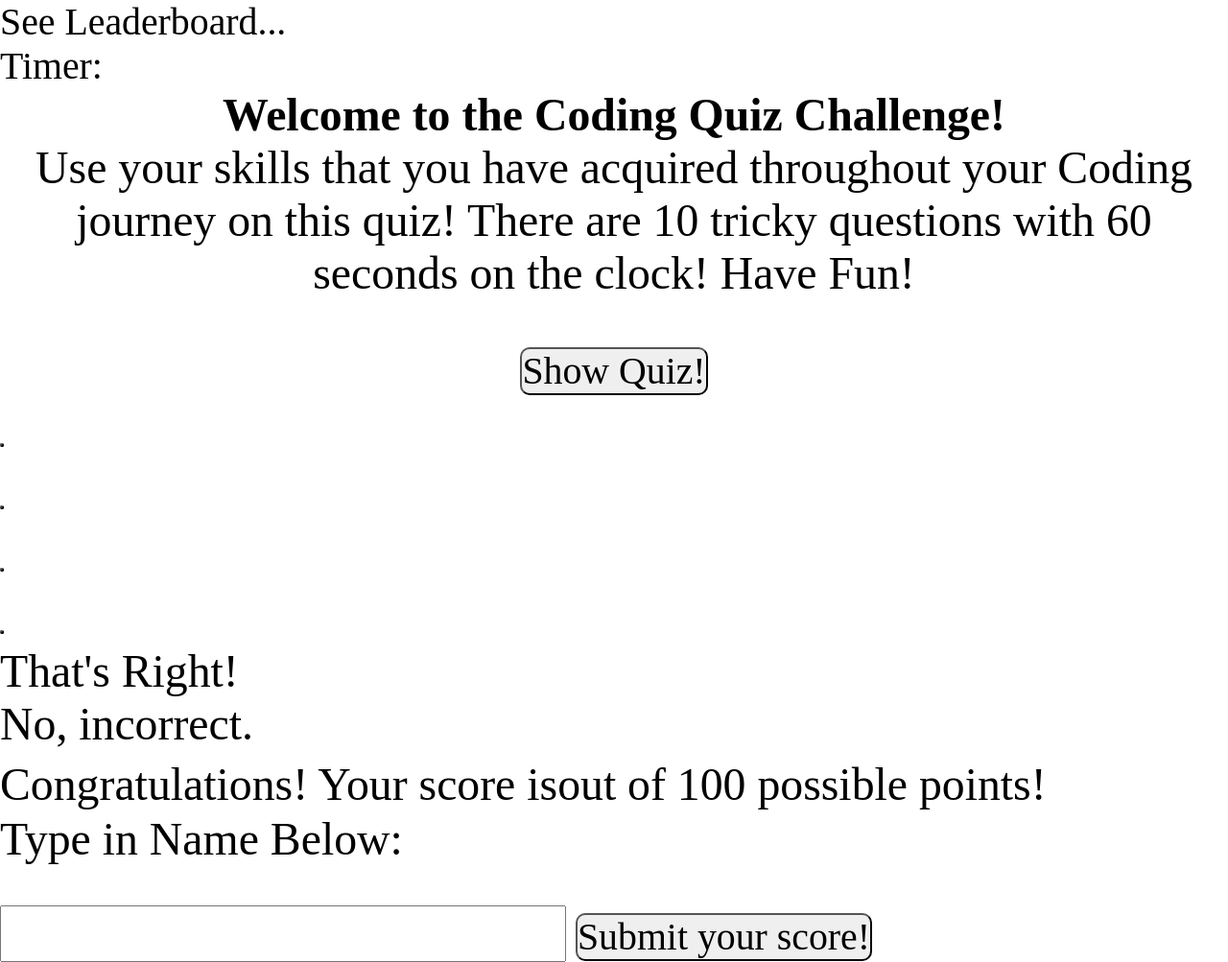
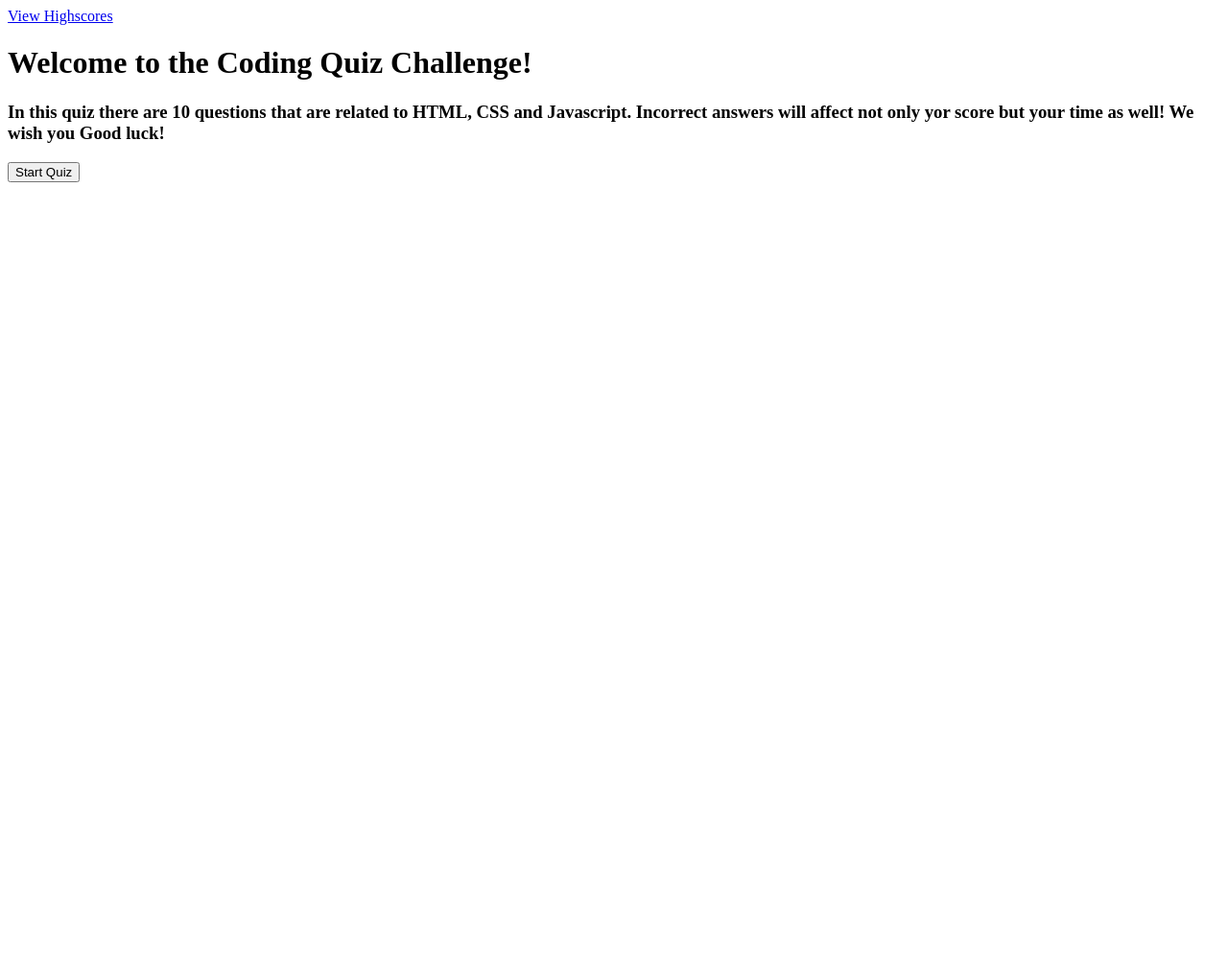
Before and after one commit to Lukiangelxd/Coding_Quiz_Challenge, a plain HTML site: page index.html in a window 1280 px wide. Shown: the whole page at 96% size. After the commit the page ends 800 px from the top, so only its background shows below. Drawn offline with Linux system fonts and the light colour scheme.

Commit message:
Update index.html

```diff
--- a/index.html
+++ b/index.html
@@ -1,65 +1,38 @@
 <!DOCTYPE html>
-<html lang="en-US">
+<html lang="en">
+<!--Front page html of the quiz-->
+<head>
+    <meta charset="UTF-8">
+    <meta name="viewport" content="width=device-width, initial-scale=1.0">
+    <meta http-equiv="X-UA-Compatible" content="ie=edge">
 
-<!--Title and Head Section-->
-<head>
-    <meta charset="UTF-8" />
-    <meta name = "viewport" content = "width=device-width, initial-scale=1"/>
-    <Title>Coding Quiz Challenge</Title>
-    <link rel = "stylesheet" href = "assets/css/reset.css" />
-    <link rel = "stylesheet" href = "assets/css/style.css" />
-
+    <link rel="stylesheet" type="CSS" href="assets/css/style.css">
+    <title>The Coding Quiz Challenge</title>
 </head>
 
 <body>
-    <header>
-<!--There is a Timer that will count down from 60 once the quiz starts-->
-<!--The oneclick will take user to see the Leaderboard from localStorage-->
-    <nav>
-        <a oneclick = "showleaderboard()">See Leaderboard...</a>
-        <div id="timer">Timer:</div>
-    </nav>
-    </header>
+    <!-- Link to highscores page -->
+    <a href="HighScores.html" id="viewhighscore">View Highscores</a>
+    <!-- This is a wrapper to bring the quiz down to be a bit centered-->
+    <div id="wrapper">
+        <!--Timer-->
+        <div id="currentTime"></div>
+        <!-- Div for quiz content -->
+        <div id="questionsDiv">
+            <h1>Welcome to the Coding Quiz Challenge!</h1>
+            <h3>In this quiz there are 10 questions that are related to HTML, CSS and Javascript. Incorrect answers will affect not only yor score but your time as well! We wish you Good luck!</h3>
+            <ul id="choicesUl"></ul>
+            <!-- Buttons -->
+            <button id="startTime">Start Quiz</button>
+        </div>
 
-    <main>
-<!--Introduction Page before the Quiz-->
-        <section>
-        <div class ="front-page">
-            <h1>Welcome to the Coding Quiz Challenge!</h1>
-           <p>Use your skills that you have acquired throughout your Coding journey on this quiz! There are 10 tricky questions with 60 seconds on the clock! Have Fun!</p>
-           <button id = "showQuizbtn">Show Quiz!</button>
-        </div>
-        </section>
-
-<!--Quiz Page-->
-        <section>
-        <div id = "quiz" class ="invisible">
-            <p id="all-questions">
-                <ol id="multiple-choice">
-                    <li><button id="answer-1" onclick="check(value)"></button></li>
-                    <li><button id="answer-2" onclick="check(value)"></button></li>
-                    <li><button id="answer-3" onclick="check(value)"></button></li>
-                    <li><button id="answer-4" onclick="check(value)"></button></li>
-                </ol>
-            <div id="correct" class="invisible">That's Right!</div>
-            <div id="incorrect" class="invisible">No, incorrect.</div>
-            </p>
-        </div>
-        </section>
-<!--Highscore page-->
-        <section>
-            <div id="Highscore-input" class="hidden">
-                <p>Congratulations! Your score is<span id ="highscore"></span>out of 100 possible points!</p>
-                <div>Type in Name Below:</div>
-                <input type="text" id="name-input">
-                <button onclick="submitScore()">Submit your score!</button>
-            </div>
-        </section>
+    </div>
 
 
-    </main>
+    <script src="assets/js/allquestions.js"></script>
 
-    <script src="assets/js/script.js"></script>
+
+
 </body>
 
 </html>
```
